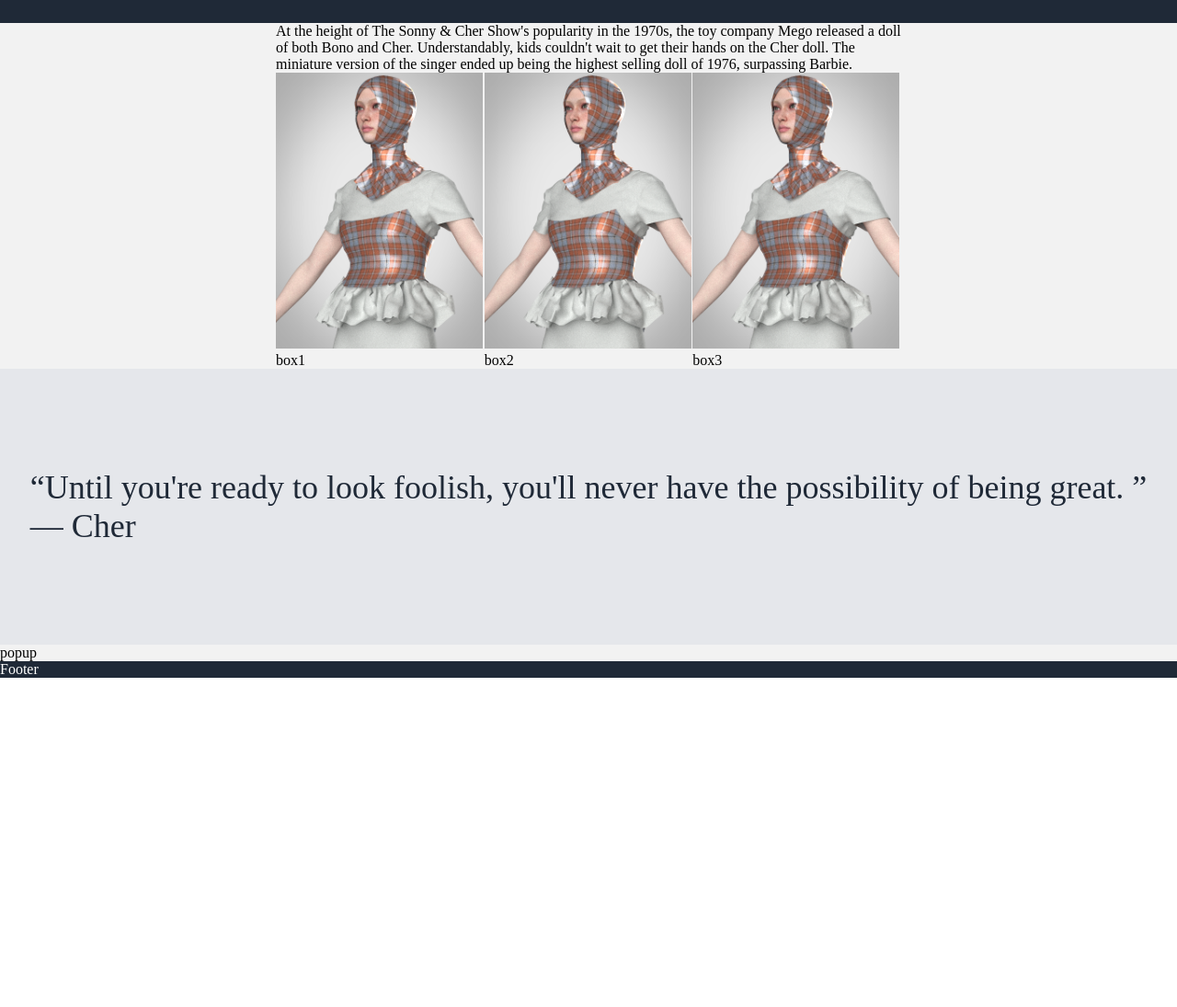
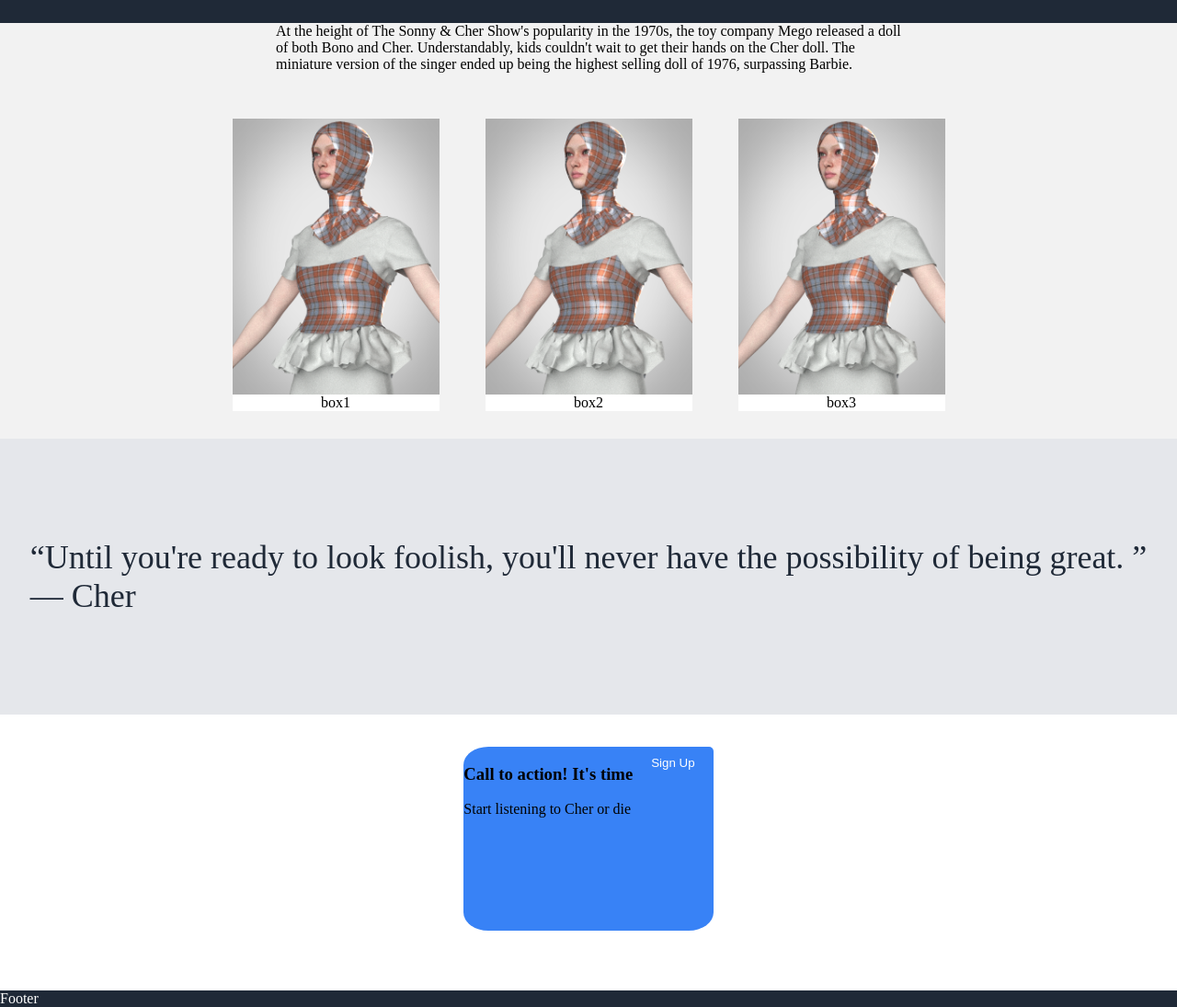
Before and after one commit to digitalsigga/cutelilwebsite, a plain HTML site: page index.html in a window 1280 px wide. Shown: the part 383-1478 px from the top of the page at 92% size. Before the commit the page ends 1120 px from the top, so only its background shows below. Drawn offline with Linux system fonts and the light colour scheme.

Commit message:
fix : working on fixing button, content, etc.

```diff
--- a/index.html
+++ b/index.html
@@ -39,7 +39,9 @@
             </div>
         </div>
         <div class="content">
-            <a>At the height of The Sonny & Cher Show's popularity in the 1970s, the toy company Mego released a doll of both Bono and Cher. Understandably, kids couldn't wait to get their hands on the Cher doll. The miniature version of the singer ended up being the highest selling doll of 1976, surpassing Barbie. </a>
+            <div class ="random-text">
+                <a>At the height of The Sonny & Cher Show's popularity in the 1970s, the toy company Mego released a doll of both Bono and Cher. Understandably, kids couldn't wait to get their hands on the Cher doll. The miniature version of the singer ended up being the highest selling doll of 1976, surpassing Barbie. </a>
+            </div>
             <div class="boxes">
                 <div class="box1"><img src="CHerBasic_1.png" alt="Image Person"><a>box1</a></div>
                 <div class="box2"><img src="CHerBasic_1.png" alt="Image Person"><a>box2</a></div>
@@ -48,7 +50,17 @@
         </div>
         <div class="quote"><a>“Until you're ready to look foolish, you'll never have the possibility of being great. ”<br>
             ― Cher</a></div>
-        <div class="popup"><a>popup</a></div>
+        <div class="popup-space">
+            <div class="popup">
+                <div class="popup-left">
+                    <h3>Call to action! It's time</h3>
+                    <p>Start listening to Cher or die</p>
+                </div>
+                <div class="popup-right">
+                    <button>Sign Up</button>
+                </div>
+            </div>
+        </div>
         <div class="footer"><a>Footer</a></div>
     </div>
 </body>
--- a/style.css
+++ b/style.css
@@ -39,18 +39,37 @@ body {
 
 .content {
     background-color: #f2f2f2;
-    border-color: black;
     display: flex;
     flex-direction: column;
     align-items: center;
     padding-left: 300px;
     padding-right: 300px;
+    gap: 50px;
+    padding-bottom: 30px;
 }
+
+.box1,
+.box2,
+.box3 {
+    background-color: white;
+    display: flex;
+    flex-direction: column;
+    justify-content: space-around;
+    align-items: center;
+}
+
+.random-text {
+    display: flex;
+    justify-content: center;
+    align-items: center;
+    scroll-padding-top: 100px;
+}
+
 
 .boxes {
     display: flex;
     flex-direction: row;
-    justify-content: space-between;
+    gap: 50px;
 }
 
 .footer {
@@ -104,3 +123,29 @@ button {
     align-items: center;
     height: 300px;
 }
+
+.popup {
+    display: flex;
+    background-color: #3882F6;
+    border-radius: 10%;
+    flex-direction: row;
+    height: 200px;
+    border-radius: 10%;
+    margin-bottom: 30px;
+}
+
+.popup-left {
+}
+
+.popup-right {
+    border: white;
+    border-radius: 10%;
+}
+
+.popup-space {
+    background-color: white;
+    display: flex;
+    justify-content: center;
+    align-items: center;
+    height: 300px;
+}
```
